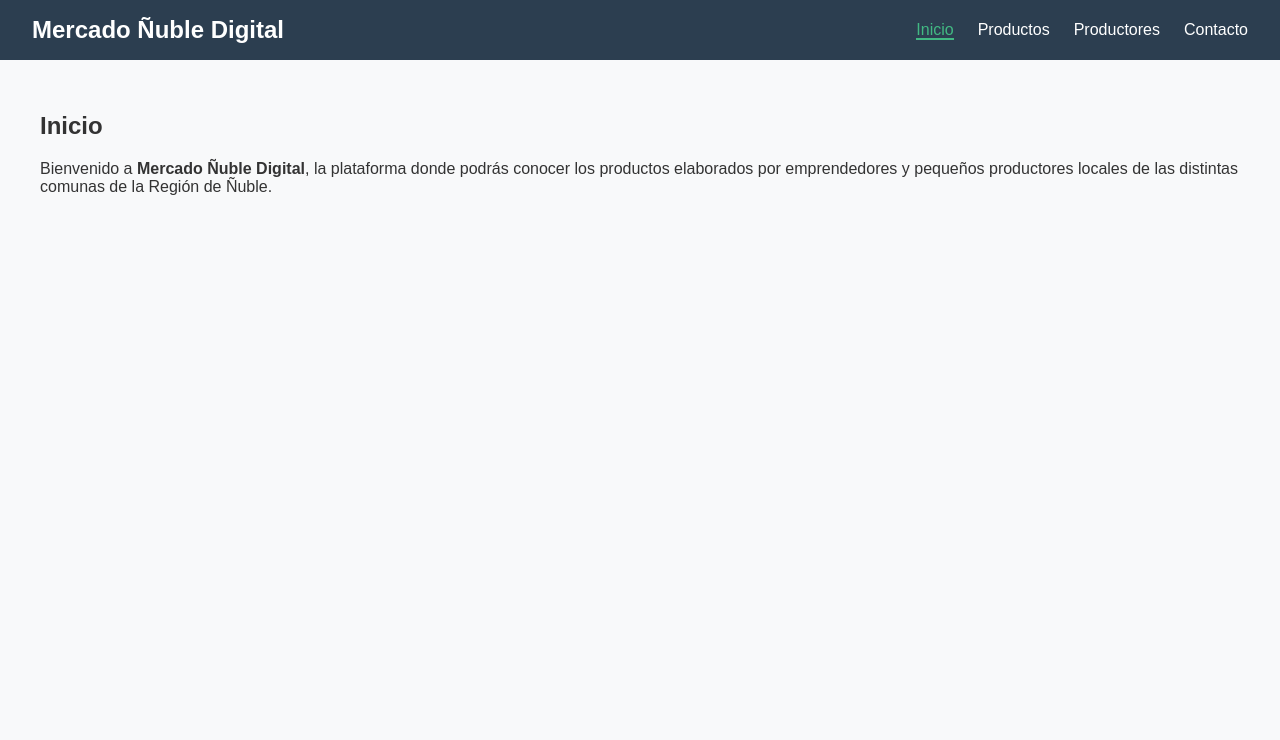
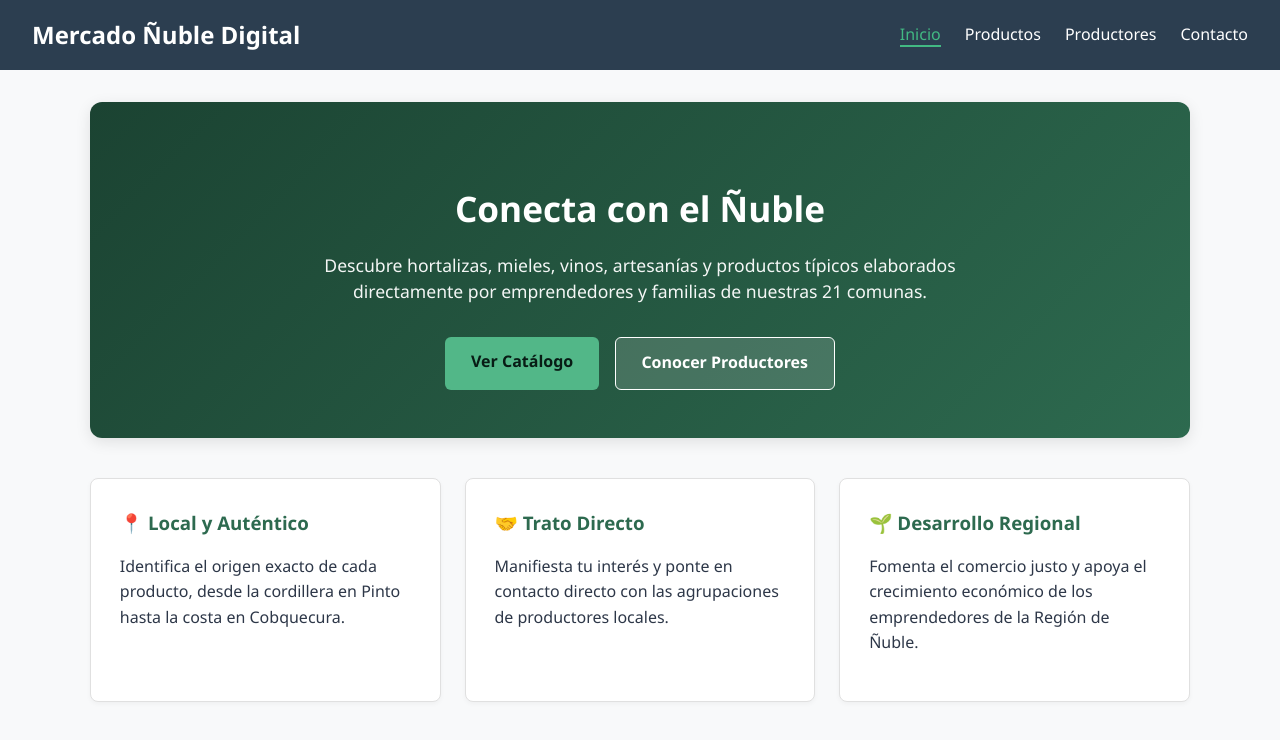
Before and after one commit to Rafitaps57/Ev1.INGWEB, a Vue app: page / in a window 1280 px wide. Shown: the top 740 px of the page. Built offline with nearby package versions, Linux system fonts and the light colour scheme.

Commit message:
Parte F - Diseno y presentacion

```diff
--- a/src/App.vue
+++ b/src/App.vue
@@ -10,10 +10,26 @@ import Navbar from './components/Navbar.vue'
 </template>
 
 <style>
+:root {
+  --primary: #2d6a4f;
+  --primary-dark: #1b4332;
+  --accent: #52b788;
+  --bg-light: #f8f9fa;
+  --text-dark: #2d3748;
+}
+
 body {
   margin: 0;
-  font-family: Arial, sans-serif;
-  background-color: #f8f9fa;
-  color: #333;
+  font-family: 'Segoe UI', Roboto, Helvetica, Arial, sans-serif;
+  background-color: var(--bg-light);
+  color: var(--text-dark);
+  line-height: 1.6;
+}
+
+/* Adaptación responsive para pantallas móviles */
+@media (max-width: 600px) {
+  .page-container {
+    padding: 1rem !important;
+  }
 }
 </style>
--- a/src/views/inicio.vue
+++ b/src/views/inicio.vue
@@ -1,18 +1,99 @@
 <template>
   <main class="page-container">
-    <h2>Inicio</h2>
-    <p>
-      Bienvenido a <strong>Mercado Ñuble Digital</strong>, la plataforma donde podrás conocer
-      los productos elaborados por emprendedores y pequeños productores locales
-      de las distintas comunas de la Región de Ñuble.
-    </p>
+    <section class="hero-section">
+      <h2>Conecta con el Ñuble</h2>
+      <p class="hero-subtitle">
+        Descubre hortalizas, mieles, vinos, artesanías y productos típicos elaborados directamente por emprendedores y familias de nuestras 21 comunas.
+      </p>
+      <div class="hero-buttons">
+        <router-link to="/productos" class="btn-primary">Ver Catálogo</router-link>
+        <router-link to="/productores" class="btn-secondary">Conocer Productores</router-link>
+      </div>
+    </section>
+
+    <section class="caracteristicas-grid">
+      <div class="card-feature">
+        <h3>📍 Local y Auténtico</h3>
+        <p>Identifica el origen exacto de cada producto, desde la cordillera en Pinto hasta la costa en Cobquecura.</p>
+      </div>
+      <div class="card-feature">
+        <h3>🤝 Trato Directo</h3>
+        <p>Manifiesta tu interés y ponte en contacto directo con las agrupaciones de productores locales.</p>
+      </div>
+      <div class="card-feature">
+        <h3>🌱 Desarrollo Regional</h3>
+        <p>Fomenta el comercio justo y apoya el crecimiento económico de los emprendedores de la Región de Ñuble.</p>
+      </div>
+    </section>
   </main>
 </template>
 
 <style scoped>
 .page-container {
-  padding: 2rem;
-  max-width: 1200px;
+  padding: 2rem 1rem;
+  max-width: 1100px;
   margin: 0 auto;
 }
+.hero-section {
+  text-align: center;
+  padding: 3rem 1.5rem;
+  background: linear-gradient(135deg, #1b4332 0%, #2d6a4f 100%);
+  color: white;
+  border-radius: 12px;
+  margin-bottom: 2.5rem;
+  box-shadow: 0 4px 15px rgba(0,0,0,0.1);
+}
+.hero-section h2 {
+  font-size: 2.2rem;
+  margin-bottom: 1rem;
+}
+.hero-subtitle {
+  font-size: 1.1rem;
+  max-width: 700px;
+  margin: 0 auto 2rem;
+  line-height: 1.5;
+  opacity: 0.95;
+}
+.hero-buttons {
+  display: flex;
+  gap: 1rem;
+  justify-content: center;
+  flex-wrap: wrap;
+}
+.btn-primary, .btn-secondary {
+  padding: 0.8rem 1.6rem;
+  border-radius: 6px;
+  font-weight: bold;
+  text-decoration: none;
+  transition: transform 0.2s, background 0.2s;
+}
+.btn-primary {
+  background-color: #52b788;
+  color: #081c15;
+}
+.btn-secondary {
+  background-color: rgba(255,255,255,0.15);
+  color: white;
+  border: 1px solid white;
+}
+.btn-primary:hover, .btn-secondary:hover {
+  transform: translateY(-2px);
+}
+.caracteristicas-grid {
+  display: grid;
+  grid-template-columns: repeat(auto-fit, minmax(280px, 1fr));
+  gap: 1.5rem;
+}
+.card-feature {
+  background: white;
+  padding: 1.8rem;
+  border-radius: 8px;
+  border: 1px solid #e0e0e0;
+  box-shadow: 0 2px 5px rgba(0,0,0,0.04);
+}
+.card-feature h3 {
+  color: #2d6a4f;
+  margin-top: 0;
+  margin-bottom: 0.8rem;
+}
 </style>
--- a/src/views/productores.vue
+++ b/src/views/productores.vue
@@ -1,14 +1,76 @@
+<script setup>
+import { ref } from 'vue'
+
+const productores = ref([
+  { id: 1, nombre: 'Apícola Los Lleuques', comuna: 'Pinto', rubro: 'Apicultura', descripcion: 'Dedicados a la extracción de miel multifloral en la zona precordillerana de Ñuble.' },
+  { id: 2, nombre: 'Viña Viejas Cepas', comuna: 'Portezuelo', rubro: 'Vitivinícola', descripcion: 'Tradición familiar cosechando cepas patrimoniales en el Valle del Itata.' },
+  { id: 3, nombre: 'Cecinas Don Pedro', comuna: 'San Carlos', rubro: 'Chacutería', descripcion: 'Elaboración artesanal de embutidos con recetas tradicionales sancarlinas.' },
+  { id: 4, nombre: 'Alfareras de Quinchamalí', comuna: 'Chillán', rubro: 'Artesanía en Greda', descripcion: 'Agrupación de artesanas dedicadas al modelado en greda negra, patrimonio de la región.' }
+])
+</script>
+
 <template>
   <main class="page-container">
-    <h2>Productores de Ñuble</h2>
-    <p>Conoce la historia e información de los emprendedores y productores participantes.</p>
+    <h2>Nuestros Productores Participantes</h2>
+    <p class="intro-p">Conoce a las personas y agrupaciones que dan vida a la identidad productiva de Ñuble.</p>
+
+    <div class="grid-productores">
+      <div v-for="p in productores" :key="p.id" class="card-productor">
+        <div class="badge-comuna">{{ p.comuna }}</div>
+        <h3>{{ p.nombre }}</h3>
+        <span class="rubro-tag">{{ p.rubro }}</span>
+        <p>{{ p.descripcion }}</p>
+      </div>
+    </div>
   </main>
 </template>
 
 <style scoped>
 .page-container {
-  padding: 2rem;
-  max-width: 1200px;
+  padding: 2rem 1rem;
+  max-width: 1100px;
   margin: 0 auto;
 }
+.intro-p {
+  color: #555;
+  margin-bottom: 2rem;
+}
+.grid-productores {
+  display: grid;
+  grid-template-columns: repeat(auto-fill, minmax(260px, 1fr));
+  gap: 1.5rem;
+}
+.card-productor {
+  background: white;
+  border: 1px solid #e2e8f0;
+  border-radius: 8px;
+  padding: 1.5rem;
+  position: relative;
+  box-shadow: 0 2px 4px rgba(0,0,0,0.03);
+}
+.badge-comuna {
+  display: inline-block;
+  background-color: #2d6a4f;
+  color: white;
+  font-size: 0.75rem;
+  font-weight: bold;
+  padding: 0.2rem 0.6rem;
+  border-radius: 10px;
+  margin-bottom: 0.8rem;
+}
+.card-productor h3 {
+  margin: 0 0 0.4rem 0;
+  color: #1b4332;
+}
+.rubro-tag {
+  color: #52b788;
+  font-weight: bold;
+  font-size: 0.85rem;
+}
+.card-productor p {
+  color: #4a5568;
+  font-size: 0.95rem;
+  line-height: 1.4;
+  margin-top: 0.8rem;
+}
 </style>
```
Also changed, not shown: src/main.js (line endings or trailing spaces), 1 other file (tests, documents, lock files or other folders).
